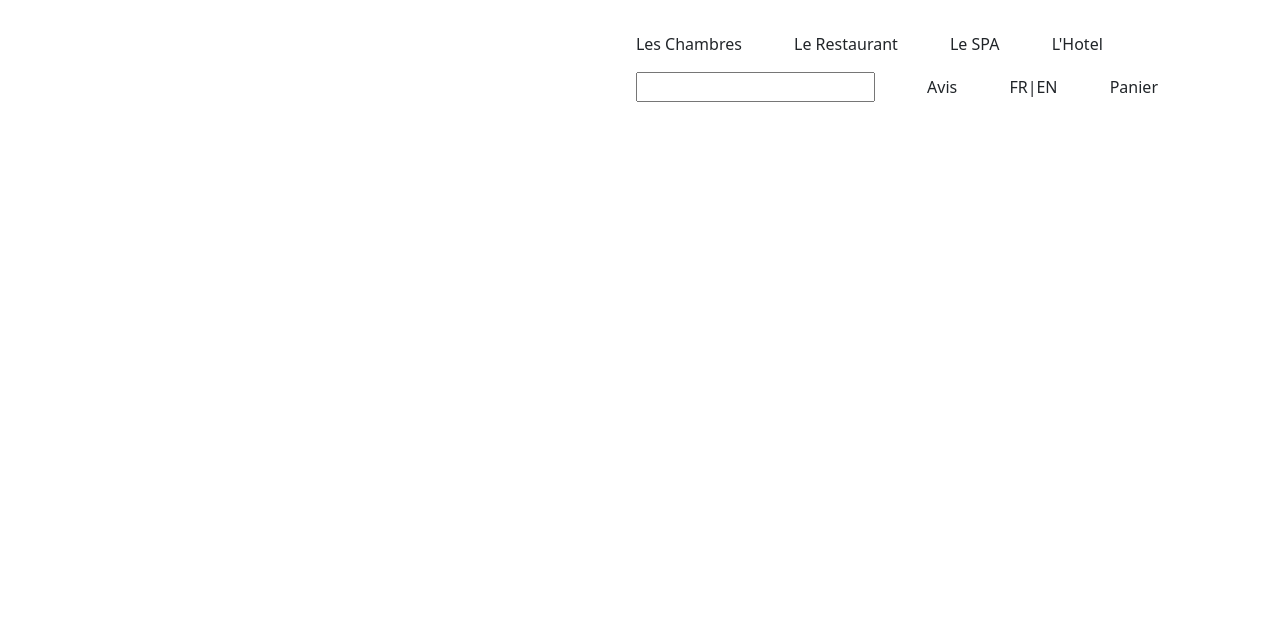
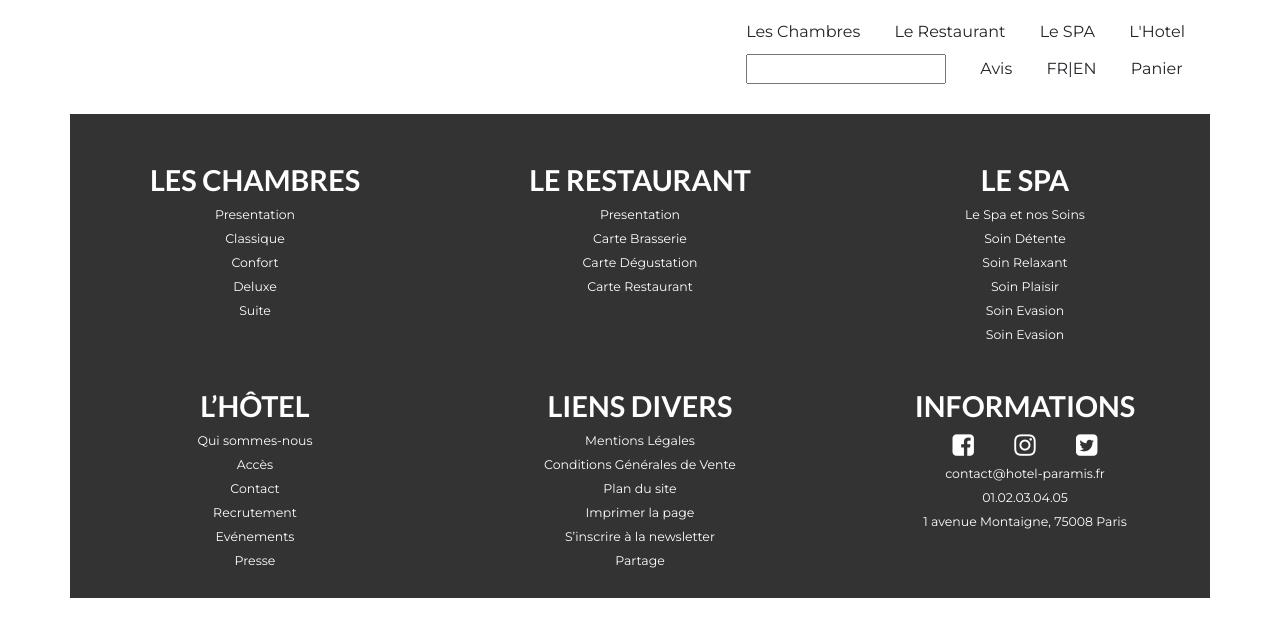
Before and after one commit to xnaude/ifocop-eval-front, a plain HTML site: page index.html in a window 1280 px wide. Drawn offline with nearby package versions, Linux system fonts and the light colour scheme.

Commit message:
add footer

```diff
--- /dev/null
+++ b/assets/css/style-footer.css
@@ -0,0 +1,27 @@
+footer {
+    background-color: #333333;
+    padding: 1em 0;
+    text-align: center;
+}
+
+footer a {
+    color: white;
+    text-decoration: none;
+}
+
+footer p {
+    color: white;
+    font-family: 'Lato', sans-serif;
+    font-size: 1.8em;
+    font-weight: bold;
+    margin-top: 1em;
+    margin-bottom: 0;
+}
+
+.social-networks {
+    display: flex;
+    flex-direction: row;
+    justify-content: space-around;
+    margin: auto;
+    width: 50%;
+}
--- a/assets/css/style.css
+++ b/assets/css/style.css
@@ -1,4 +1,5 @@
 /* Style sur commun a toutes les pages */
+@import url('https://fonts.googleapis.com/css2?family=Lato:wght@400;700&family=Montserrat:ital,wght@0,400;0,700;1,400&display=swap');
 
 :root {
     font-size: 62.5%;
@@ -8,4 +9,30 @@
 body {
     font-size: 1.6rem;
     min-height: 80vh;
+    font-family: 'Montserrat', sans-serif;
 }
+
+h1,
+h2,
+h3,
+h4,
+h5,
+h6{
+    font-family: 'Lato', sans-serif;
+}
+
+ul {
+    padding: 0;
+}
+
+li {
+    list-style: none;
+}
+
+a {
+    color: #333;
+}
+
+footer a {
+    color: white;
+}
--- a/index.html
+++ b/index.html
@@ -13,11 +13,13 @@
     <!-- Link Font awesome -->
     <link rel="stylesheet" href="https://stackpath.bootstrapcdn.com/font-awesome/4.7.0/css/font-awesome.min.css">
 
-    <!-- Link Css perso pour le header-->
+    <!-- Link Css perso-->
     <link rel="stylesheet" href="assets/css/style-header.css">
+    <link rel="stylesheet" href="assets/css/style-footer.css">
+    <link rel="stylesheet" href="assets/css/style.css">
 </head>
 
-<body class="container-lg">
+<body class="container-lg g-0">
     <header class="header">
         <div class="overlay">
 
@@ -54,10 +56,86 @@
 
     </main>
 
+    <footer>
+        <div class="row">
+            <div class="col-md-6 col-lg-4">
+                <p>LES CHAMBRES</p>
+                <ul>
+                    <li><a href="" class="fs-5">Presentation</a></li>
+                    <li><a href="" class="fs-5">Classique</a></li>
+                    <li><a href="" class="fs-5">Confort</a></li>
+                    <li><a href="" class="fs-5">Deluxe</a></li>
+                    <li><a href="" class="fs-5">Suite</a></li>
+                </ul>
+            </div>
+            <div class="col-md-6 col-lg-4">
+                <p>LE RESTAURANT</p>
+                <ul>
+                    <li><a href="" class="fs-5">Presentation</a></li>
+                    <li><a href="" class="fs-5">Carte Brasserie</a></li>
+                    <li><a href="" class="fs-5">Carte Dégustation</a></li>
+                    <li><a href="" class="fs-5">Carte Restaurant</a></li>
+                </ul>
+            </div>
+            <div class="col-md-6 col-lg-4">
+                <p>LE SPA</p>
+                <ul>
+                    <li><a href="" class="fs-5">Le Spa et nos Soins</a></li>
+                    <li><a href="" class="fs-5">Soin Détente</a></li>
+                    <li><a href="" class="fs-5">Soin Relaxant</a></li>
+                    <li><a href="" class="fs-5">Soin Plaisir</a></li>
+                    <li><a href="" class="fs-5">Soin Evasion</a></li>
+                    <li><a href="" class="fs-5">Soin Evasion</a></li>
+                </ul>
+            </div>
+            <div class="col-md-6 col-lg-4">
+                <p>L’HÔTEL</p>
+                <ul>
+                    <li><a href="" class="fs-5">Qui sommes-nous</a></li>
+                    <li><a href="" class="fs-5">Accès</a></li>
+                    <li><a href="" class="fs-5">Contact</a></li>
+                    <li><a href="" class="fs-5">Recrutement</a></li>
+                    <li><a href="" class="fs-5">Evénements</a></li>
+                    <li><a href="" class="fs-5">Presse</a></li>
+                </ul>
+            </div>
+            <div class="col-md-6 col-lg-4">
+                <p>LIENS DIVERS</p>
+                <ul>
+                    <li><a href="" class="fs-5">Mentions Légales</a></li>
+                    <li><a href="" class="fs-5">Conditions Générales de Vente</a></li>
+                    <li><a href="" class="fs-5">Plan du site</a></li>
+                    <li><a href="" class="fs-5">Imprimer la page</a></li>
+                    <li><a href="" class="fs-5">S’inscrire à la newsletter</a></li>
+                    <li><a href="" class="fs-5">Partage</a></li>
+                </ul>
+            </div>
+            <div class="col-md-6 col-lg-4">
+                <ul>
+                    <p>INFORMATIONS</p>
+                    <li class="social-networks pt-2">
+                        <a href="">
+                            <i class="fa fa-facebook-square fs-1" aria-hidden="true"></i>
+                        </a>
+                        <a href="">
+                            <i class="fa fa-instagram fs-1" aria-hidden="true"></i>
+                        </a>
+                        <a href="">
+                            <i class="fa fa-twitter-square fs-1" aria-hidden="true"></i>
+                        </a>
+                    </li>
+                    <li><a href="mailto:contact@hotel-paramis.fr" class="fs-5">contact@hotel-paramis.fr</a></li>
+                    <li><a href="tel:0102030405" class="fs-5">01.02.03.04.05</a></li>
+                    <li><a href="https://goo.gl/maps/3sEnQRk35MVrjEnW6" class="fs-5">1 avenue Montaigne, 75008 Paris</a></li>
+                </ul>
+            </div>
+        </div>
+    </footer>
 
 
-<!-- Script perso -->
-<script src="assets/js/app_burger.js"></script>
+
+    <!-- Script perso -->
+    <script src="assets/js/app_burger.js"></script>
 </body>
 
 </html>
```
